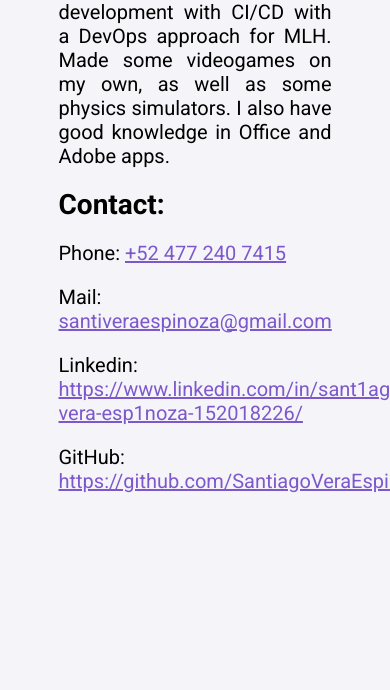
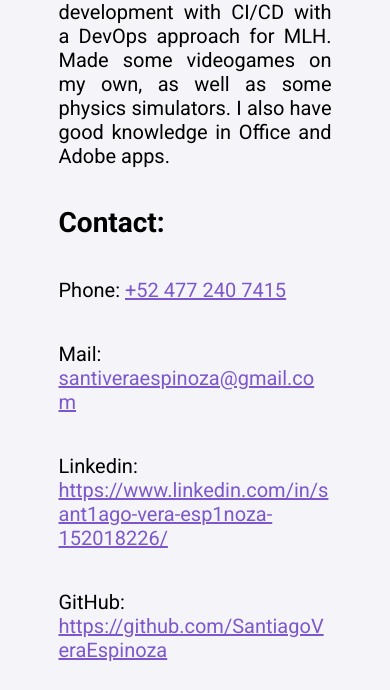
Before and after one commit to SantiagoVeraEspinoza/PersonalPortfolio, a Flask app: page /aboutme in a window 390 px wide; the page is wider, and only the part inside the window is pictured. Shown: the part 947-1637 px from the top of that part. Before the commit the page ends 1440 px from the top of that part, so only its background shows below. Run offline with Flask 2, Linux system fonts and the light colour scheme; parts of the project's set-up code (start-up, migrations or seed data) failed here and were passed over.

Commit message:
0.12.1 Fixed responsiveness

```diff
--- a/app/static/styles/main.css
+++ b/app/static/styles/main.css
@@ -500,6 +500,18 @@ ul {
 }
 
 /* CSS Styles for aboutme */
+.aboutme-contact-flex {
+  display: flex;
+  flex-direction: column;
+  margin-left: auto;
+  margin-right: auto;
+}
+
+.contact-text {
+  word-wrap: break-word;
+  hyphens: auto;
+}
+
 .aboutme p {
   font-size: 20px;
   text-align: justify;
--- a/app/templates/about.html
+++ b/app/templates/about.html
@@ -53,12 +53,12 @@
       <h1 class="divisor-text-2">So, who am I?</h1>
       <p>{{about_me}}</p>
     </div>
-    <div>
+    <div class="aboutme-contact-flex">
       <h1 class="project-name">Contact:</h1>
-      <p>Phone: <a href="tel:{{contact_phone}}">{{contact_phone}}</a></p>
-      <p>Mail: <a href="mailto:{{contact_mail}}">{{contact_mail}}</a></p>
-      <p>Linkedin: <a href="{{contact_linkedin}}" target="_blank">{{contact_linkedin}}</a></p>
-      <p>GitHub: <a href="{{contact_github}}" target="_blank">{{contact_github}}</a></p>
+      <p class="contact-text">Phone: <a href="tel:{{contact_phone}}">{{contact_phone}}</a></p>
+      <p class="contact-text">Mail: <a href="mailto:{{contact_mail}}">{{contact_mail}}</a></p>
+      <p class="contact-text">Linkedin: <a href="{{contact_linkedin}}" target="_blank">{{contact_linkedin}}</a></p>
+      <p class="contact-text">GitHub: <a href="{{contact_github}}" target="_blank">{{contact_github}}</a></p>
     </div>
   </div>
 </body>
```
